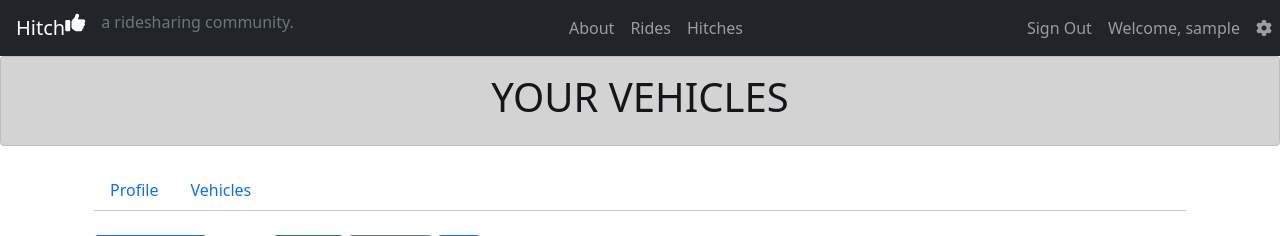
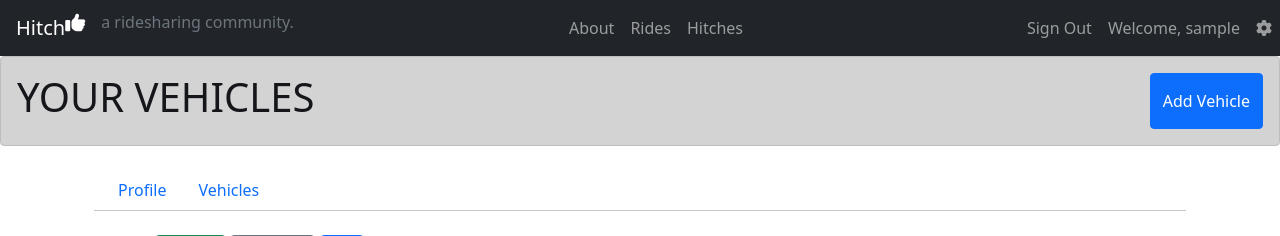
Before and after one commit to A-Hoenig/Hitch, a Django app: page /vehicles/ in a window 1280 px wide. Shown: the top 236 px of the page. Run offline with Django 4.2, Linux system fonts and the light colour scheme; the visitor is signed in with stand-in values (Sample User, id 1); data that the repository does not hold is empty; some libraries are stand-ins or nearby versions.

Commit message:
tweaks to nav bar and title bars

```diff
--- a/rides/templates/rides/vehicles.html
+++ b/rides/templates/rides/vehicles.html
@@ -50,27 +50,29 @@
 <!-- END MODAL-->
 
 <!-- <h1 class="text-center">YOUR VEHICLES</h1> -->
-<div class="alert alert-dark text-center" role="alert">
+<div class="alert alert-dark text-center d-flex justify-content-between" role="alert">
     <h1>YOUR VEHICLES</h1>
+    <button type="button" class="btn btn-primary" data-bs-toggle="modal" data-bs-target="#exampleModal"
+            data-bs-whatever="Edit">
+            Add Vehicle
+        </button>
 </div>
 <div class="container-xl px-4 mt-4">
     <!-- Account page navigation-->
     <nav class="nav nav-borders">
-        <a class="nav-link active ms-0" href="{% url 'user_profile' %}">Profile</a>
+        <a class="nav-link active ms-2" href="{% url 'user_profile' %}">Profile</a>
         <a class="nav-link" href="" target="__blank">Vehicles</a>
 
     </nav>
-
     <hr class="mt-0 mb-4">
     <Div class="mb-3">
-        <button type="button" class="btn btn-primary" data-bs-toggle="modal" data-bs-target="#exampleModal"
-            data-bs-whatever="Edit">
-            Add Vehicle
-        </button>
-        <span><strong>FILTER:</strong></span>
-        <a class="btn btn-outline-success" href="?status=True">Active</a>
-        <a class="btn btn-outline-secondary" href="?status=False">Inactive</a>
-        <a class="btn btn-outline-primary" href="?status=">All</a>
+
+        <div>
+            <span><strong>FILTER:</strong></span>
+            <a class="btn btn-outline-success" href="?status=True">Active</a>
+            <a class="btn btn-outline-secondary" href="?status=False">Inactive</a>
+            <a class="btn btn-outline-primary" href="?status=">All</a>
+        </div>
     </Div>
 
     <div class="row">
@@ -123,8 +125,8 @@
                                     data-bs-parent="#accordionFlushExample">
                                     <div class="accordion-body">
 
-                                        <form novalidate class="form-horizontal" action="{% url 'vehicles' %}" method="post"
-                                            autocomplete="off">
+                                        <form novalidate class="form-horizontal" action="{% url 'vehicles' %}"
+                                            method="post" autocomplete="off">
                                             {% csrf_token %}
                                             {% crispy form %}
 
--- a/templates/base.html
+++ b/templates/base.html
@@ -37,7 +37,7 @@
         <a href="/" class="navbar-brand d-flex w-50 mr-auto ms-3" href="{% url 'rides' %}">
             Hitch
             <i class="fa-solid fa-thumbs-up"></i>
-            <span class="h6 text-muted ms-3">a ridesharing community.</span>
+            <span class="h6 text-muted ms-3 d-none d-sm-block">a ridesharing community.</span>
         </a>
         <button class="navbar-toggler" type="button" data-bs-toggle="collapse" data-bs-target="#collapsingNavbar3">
             <span class="navbar-toggler-icon"></span>
```
